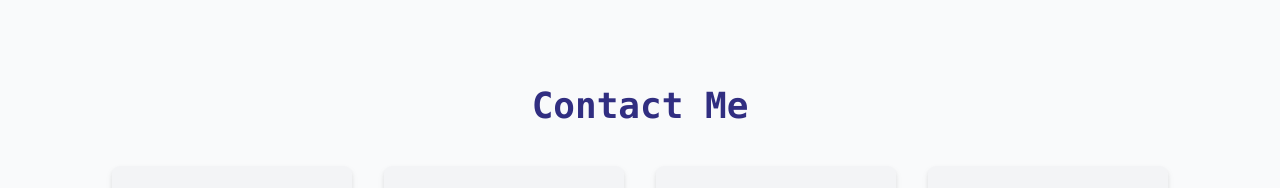
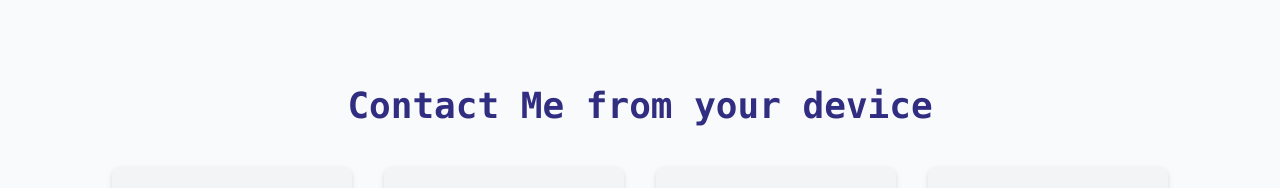
Before and after one commit to MarkusWilliamsDev/Dev-Portfolio, a React (Create React App) app: page / in a window 1280 px wide. Shown: the part 1596-1784 px from the top of the page. Built offline with nearby package versions, Linux system fonts and the light colour scheme.

Commit message:
testing texting

```diff
--- a/src/components/Contact.js
+++ b/src/components/Contact.js
@@ -26,15 +26,30 @@ export default function Contact() {
 		{
 			icon: Text,
 			name: "Text",
-			href: "sms:+17034631373&body=this%20is%20a%20text%20from%20a%20website",
+			href: "sms:+17034631373&body=Please work",
 		},
 	];
+
+	const getMobileOS = () => {
+		const ua = navigator.userAgent;
+		if (/android/i.test(ua)) {
+			return "Android";
+		} else if (
+			/iPad|iPhone|iPod/.test(ua) ||
+			(navigator.platform === "MacIntel" && navigator.maxTouchPoints > 1)
+		) {
+			return "iOS";
+		}
+		return "";
+	};
+
 	return (
 		<div className="flex bg-gray-50 relative" id="contact">
 			<div className="max-w-7xl mx-auto py-12 px-4 sm:px-6 lg:px-8">
 				<h3 className="text-center text-indigo-900 font-mono font-semibold text-2xl sm:text-4xl p-4">
-					Contact Me
+					Contact Me from your {getMobileOS()} device
 				</h3>
+
 				<div className="flex flex-wrap justify-center p-2">
 					{/* TODO: Resize & animate cards */}
 					{contactLogos.map((contactLogo) => (
```
